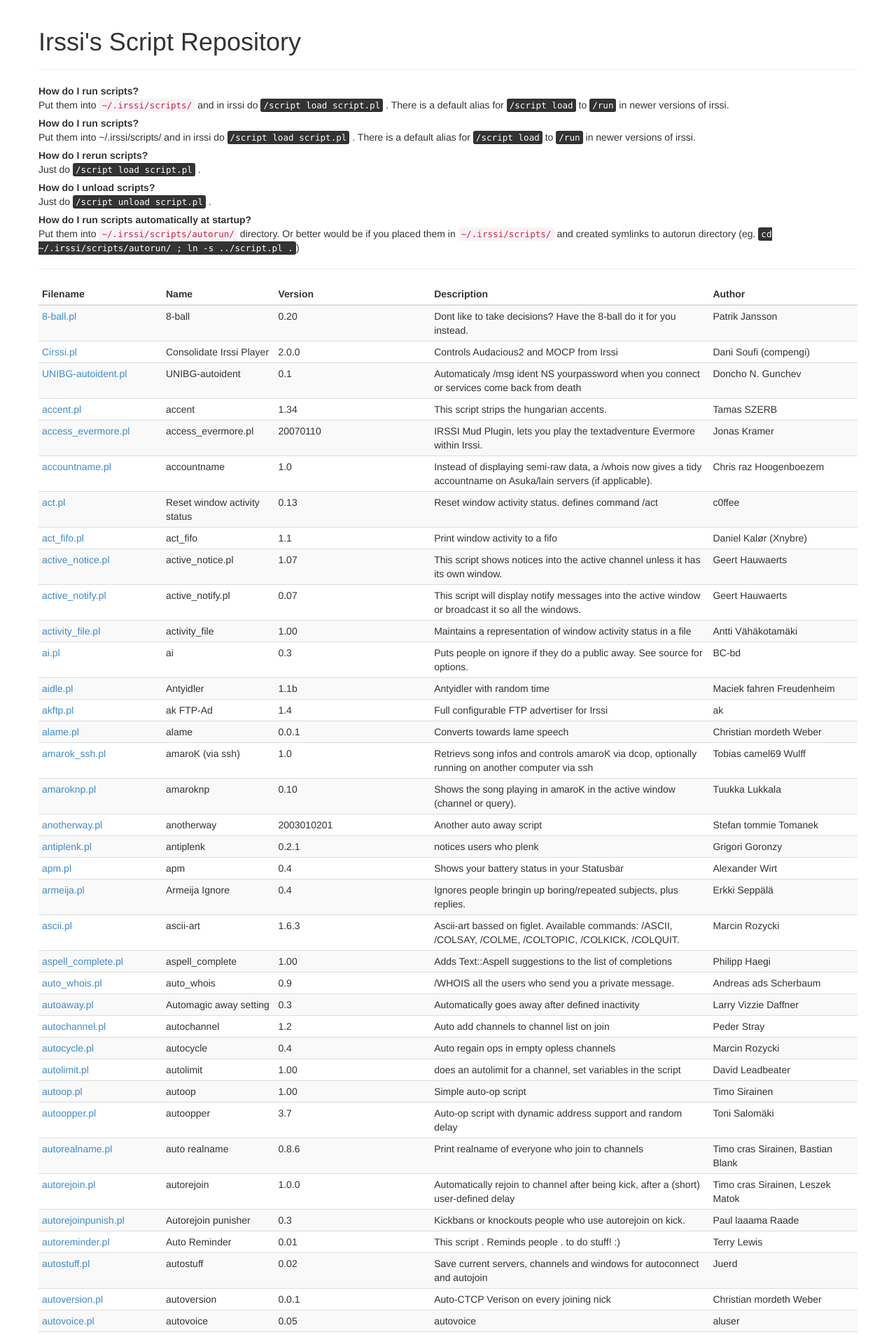
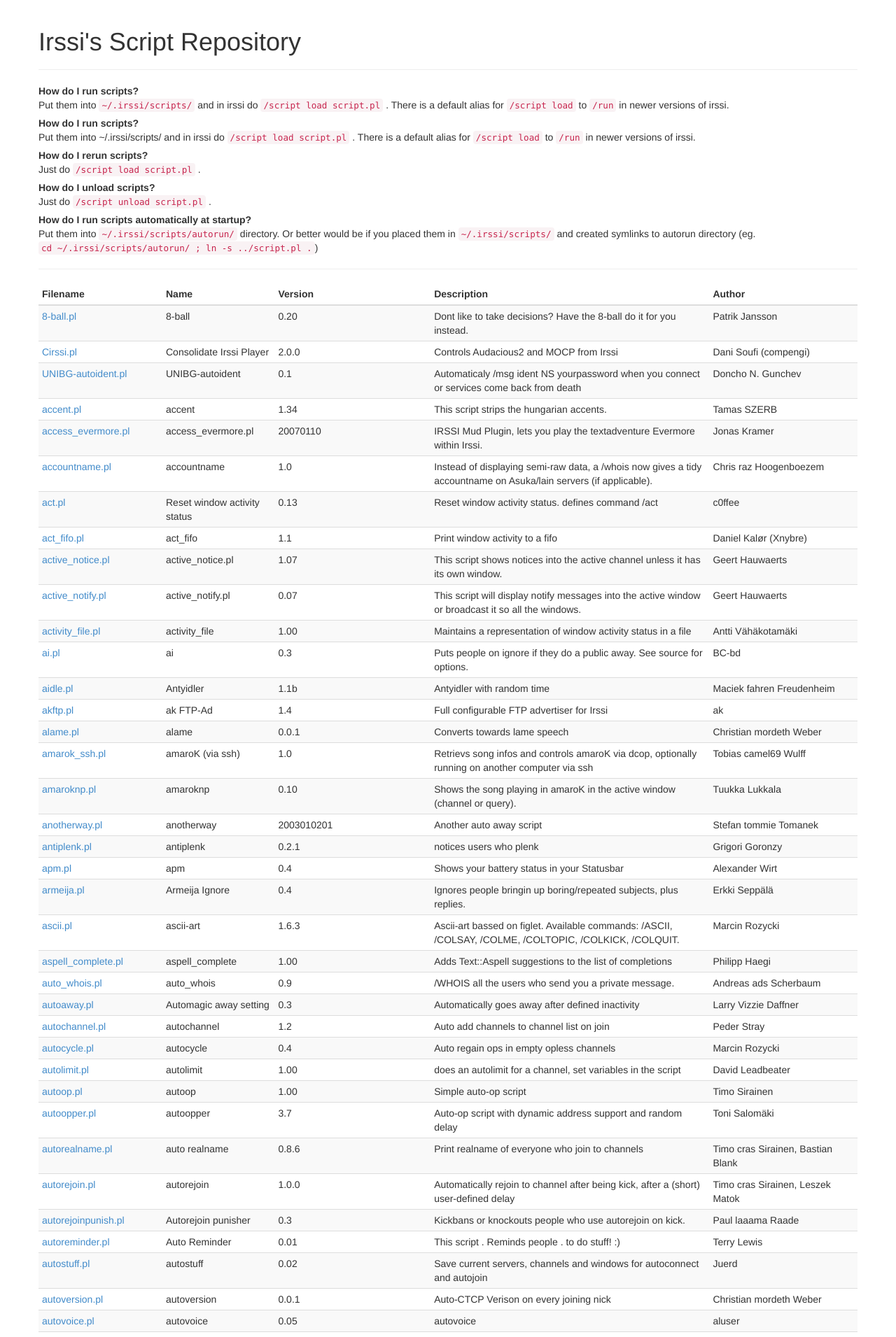
Before and after one commit to irssi/scripts.irssi.org, a Jekyll site: the page built from index.html, in a window 1280 px wide. Shown: the top 1911 px of the page at 70% size. Built offline with Jekyll 4.4.1, drawn with Linux system fonts in a browser that asks for light colours.

Commit message:
Remove <kbd>

```diff
--- a/index.html
+++ b/index.html
@@ -13,28 +13,28 @@ layout: default
         <dl>
             <dt>How do I run scripts?</dt>
             <dd>Put them into <code>~/.irssi/scripts/</code> and in irssi do
-            <kbd>/script load script.pl</kbd> . There is a default alias for
-            <kbd>/script load</kbd> to <kbd>/run</kbd> in newer versions of
+            <code>/script load script.pl</code> . There is a default alias for
+            <code>/script load</code> to <code>/run</code> in newer versions of
             irssi.</dd>
 
             <dt>How do I run scripts?</dt>
-            <dd>Put them into ~/.irssi/scripts/ and in irssi do <kbd>/script
-                load script.pl</kbd> . There is a default alias for
-            <kbd>/script load</kbd> to <kbd>/run</kbd> in newer versions of
+            <dd>Put them into ~/.irssi/scripts/ and in irssi do <code>/script
+                load script.pl</code> . There is a default alias for
+            <code>/script load</code> to <code>/run</code> in newer versions of
             irssi.</dd>
 
             <dt>How do I rerun scripts?</dt>
-            <dd>Just do <kbd>/script load script.pl</kbd> .</dd>
+            <dd>Just do <code>/script load script.pl</code> .</dd>
 
             <dt>How do I unload scripts?</dt>
-            <dd>Just do <kbd>/script unload script.pl</kbd> .</dd>
+            <dd>Just do <code>/script unload script.pl</code> .</dd>
 
             <dt>How do I run scripts automatically at startup?</dt>
             <dd>Put them into <code>~/.irssi/scripts/autorun/</code> directory.
             Or better would be if you placed them in
             <code>~/.irssi/scripts/</code> and created symlinks to autorun
-            directory (eg. <kbd>cd ~/.irssi/scripts/autorun/ ; ln -s
-                ../script.pl .</kbd>)</dd>
+            directory (eg. <code>cd ~/.irssi/scripts/autorun/ ; ln -s
+                ../script.pl .</code>)</dd>
         </dl>
 
         <hr>
```
